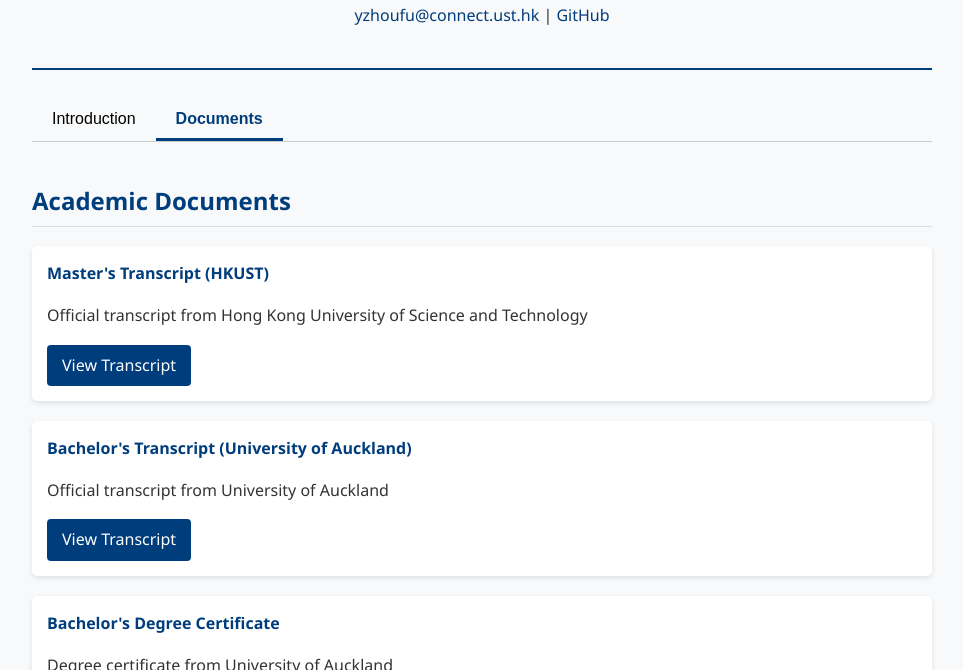
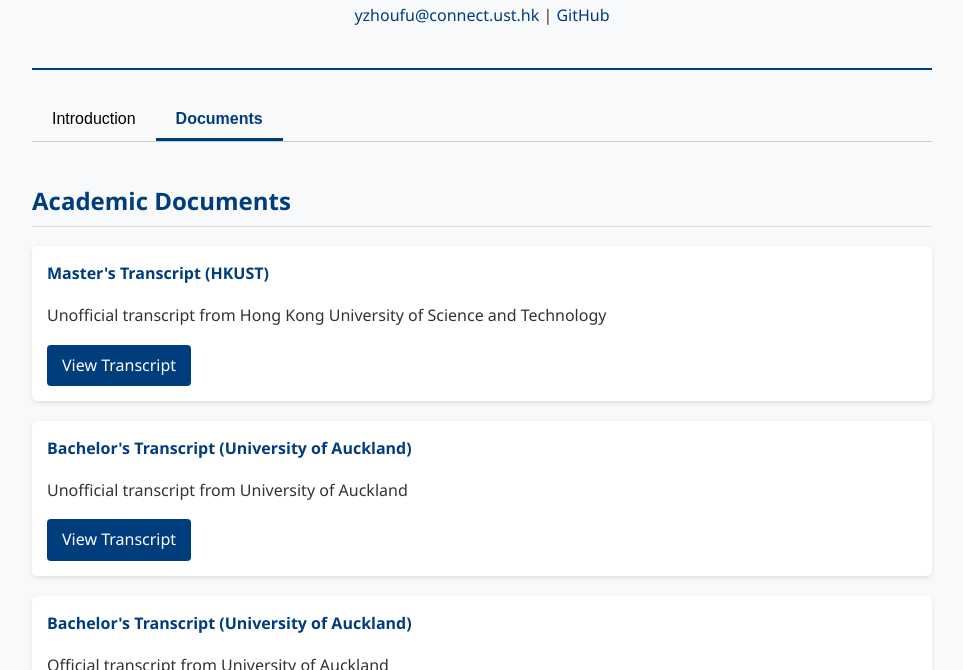
Before and after one commit to zhou920ming/zhou920ming.github.io, a plain HTML site: page index.html in a window 1280 px wide. Both pictures are taken after a click on the button "Documents". Shown: the part 130-800 px from the top of the page, without its empty margins (158-1121 px from the left). Drawn offline with Linux system fonts and the light colour scheme.

Commit message:
Update index.html

```diff
--- a/index.html
+++ b/index.html
@@ -167,6 +167,11 @@
     <div class="experience">
         <strong>University of Auckland</strong><br>
         Bachelor of Science in Computer Science | 2021-2023<br>
+        <p style="margin-top: 10px;">
+            <a href="javascript:void(0);" onclick="openTab('documents')" style="color: var(--primary-color); text-decoration: underline;">
+                If you want to know more about my GPA or enrolled courses, please click to see the documents.
+            </a>
+        </p>
     </div>
 </section>
         </div>
@@ -177,20 +182,26 @@
 
                 <div class="document-item">
                     <div class="document-title">Master's Transcript (HKUST)</div>
-                    <p>Official transcript from Hong Kong University of Science and Technology</p>
-                    <a href="path/to/your/transcript1.pdf" class="document-link">View Transcript</a>
+                    <p>Unofficial transcript from Hong Kong University of Science and Technology</p>
+                    <a href="Academic Documents/hkust_trans.pdf" class="document-link">View Transcript</a>
+                </div>
+
+                <div class="document-item">
+                    <div class="document-title">Bachelor's Transcript (University of Auckland)</div>
+                    <p>Unofficial transcript from University of Auckland</p>
+                    <a href="Academic Documents/informal transcript.pdf" class="document-link">View Transcript</a>
                 </div>
 
                 <div class="document-item">
                     <div class="document-title">Bachelor's Transcript (University of Auckland)</div>
                     <p>Official transcript from University of Auckland</p>
-                    <a href="path/to/your/transcript2.pdf" class="document-link">View Transcript</a>
+                    <a href="Academic Documents/official transcript.pdf" class="document-link">View Transcript</a>
                 </div>
 
                 <div class="document-item">
                     <div class="document-title">Bachelor's Degree Certificate</div>
                     <p>Degree certificate from University of Auckland</p>
-                    <a href="path/to/your/degree.pdf" class="document-link">View Certificate</a>
+                    <a href="Academic Documents/certificate.pdf" class="document-link">View Certificate</a>
                 </div>
             </section>
         </div>
```
Lines whose indentation alone changed are shown as unchanged.
